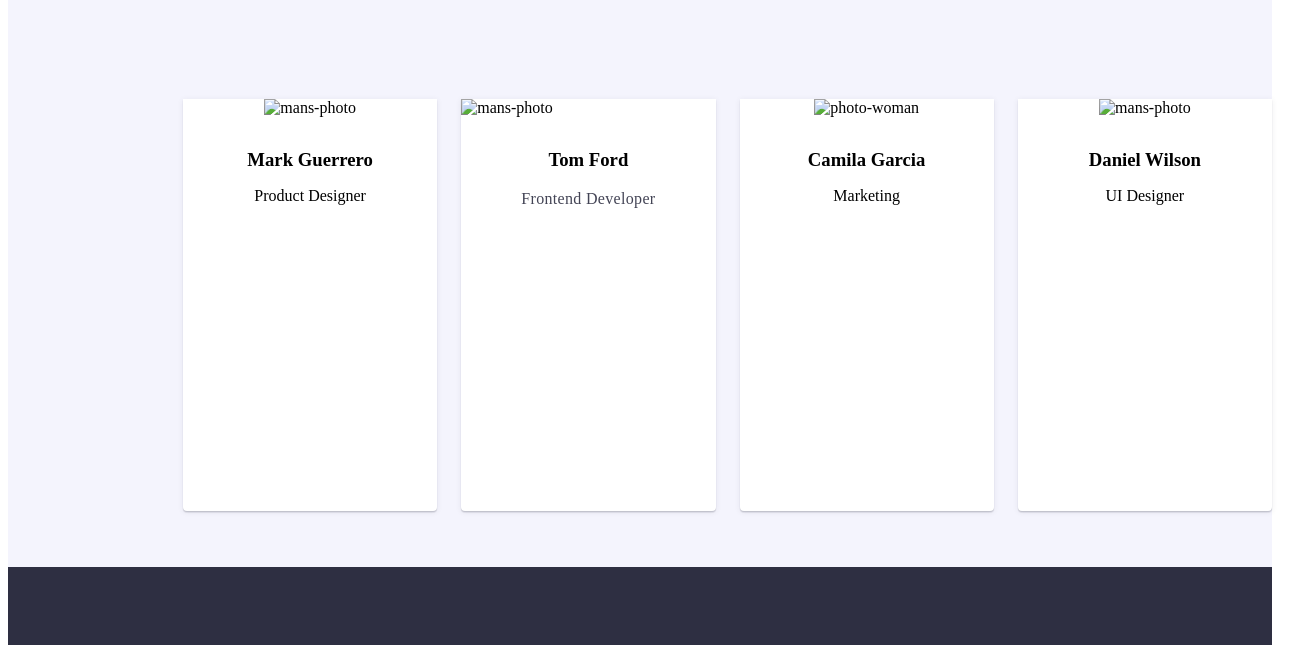
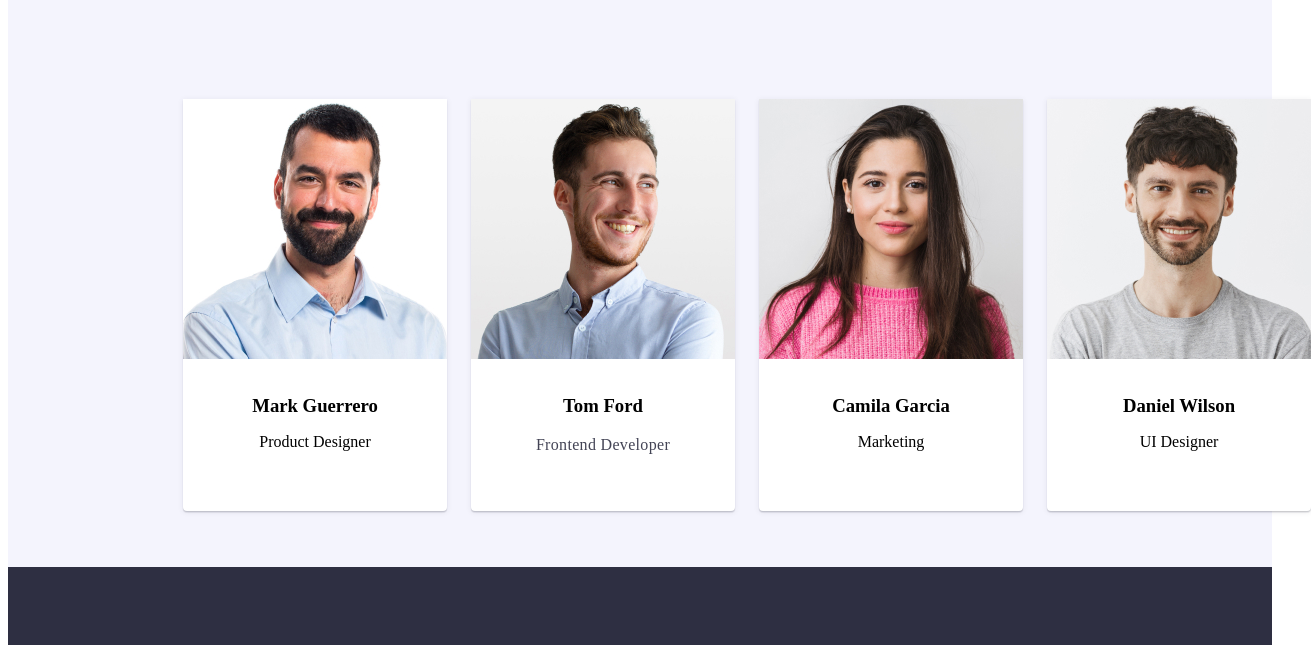
Before and after one commit to YutiiPasternak/goit-hw-2, a plain HTML site: page index.html in a window 1280 px wide. Shown: the part 1382-2027 px from the top of the page, 1311 px wide, since content can reach past the window. Drawn offline with Linux system fonts and the light colour scheme; the site is published under a folder, as on GitHub Pages, so addresses that start at the root find nothing.

Commit message:
goit-markup-hw-01

```diff
--- a/index.html
+++ b/index.html
@@ -99,25 +99,25 @@
                 <h2 class="subtitle-our">Our Team</h2>
                 <div class="conteiner-img">
                     <div class="team-Marc">
-                        <img src="/images/mark.jpg" alt="mans-photo">
+                        <img src="images/mark.jpg" alt="mans-photo">
                         <h3 class="marc-guerrero">Mark Guerrero</h3>
                         <p>Product Designer</p>
                     </div>
 
                     <div class="team-tom">
-                        <img src="/images/tom.jpg" alt="mans-photo">
+                        <img src="images/tom.jpg" alt="mans-photo">
                         <h3 class="tom-Ford">Tom Ford</h3>
                         <p class="text-frotent-developer">Frontend Developer</p>
                     </div>
 
                     <div class="team-camila">
-                        <img src="/images/camila.jpg" alt="photo-woman">
+                        <img src="images/camila.jpg" alt="photo-woman">
                         <h3 class="camila-garcia">Camila Garcia</h3>
                         <p>Marketing</p>
                     </div>
 
                     <div class="team-daniel">
-                        <img src="/images/daniel.jpg" alt="mans-photo">
+                        <img src="images/daniel.jpg" alt="mans-photo">
                         <h3 class="daniel-wilson">Daniel Wilson</h3>
                         <p>UI Designer</p>
 
```
